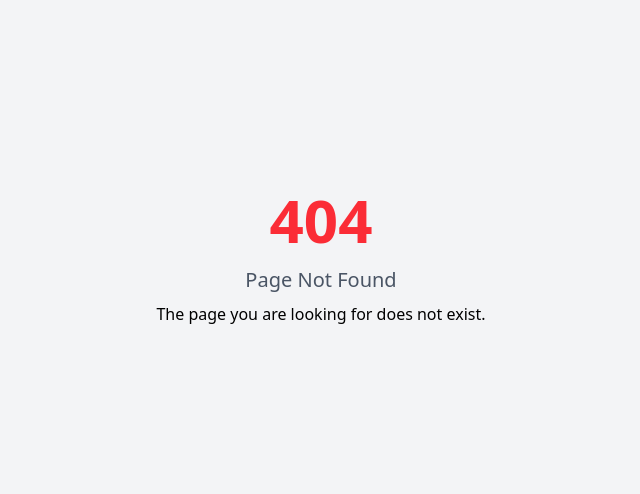
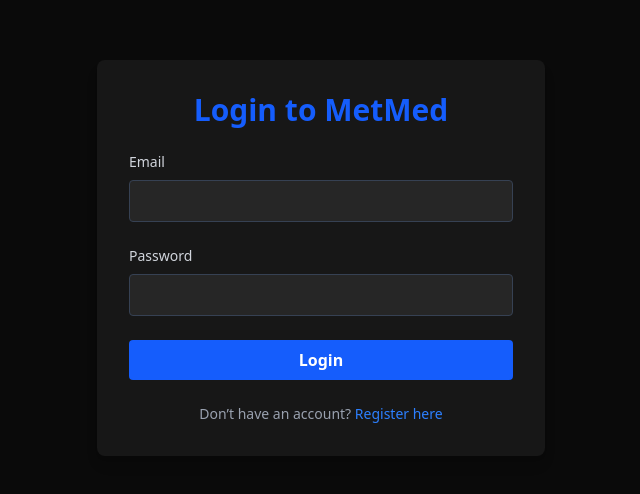
Before and after one commit to animesh156/MetMed, a React (Vite) app in the folder frontend/: page /login in a window 1280 px wide. Before the commit this address had no page. Shown: the part 142-636 px from the top of the page, without its empty margins (319-959 px from the left). Built offline with nearby package versions, Linux system fonts and the light colour scheme.

Commit message:
added login page

```diff
--- a/frontend/src/App.jsx
+++ b/frontend/src/App.jsx
@@ -17,12 +17,14 @@ import DoctorHistory from './pages/doctor/History'
 import DoctorVerify from './pages/admin/DoctorVerification';
 import PatientList from "./pages/admin/PatientList";
 import Home from "./pages/Home";
+import Login from "./pages/Login";
 
 function App() {
   return (
     <Router>
       <Routes>
         <Route path="/" element={<Home />} />
+        <Route path="/login" element={<Login />} />
         <Route path="/patient/dashboard" element={<PatientDashBaord />} />
         <Route path="/patient/appointment" element={<PatientAppointment />} />
         <Route path="/patient/book" element={<BookAppointment />} />
--- /dev/null
+++ b/frontend/src/pages/Login.jsx
@@ -0,0 +1,66 @@
+import React, { useState } from "react";
+
+function Login() {
+  const [email, setEmail] = useState("");
+  const [password, setPassword] = useState("");
+
+  const handleLogin = (e) => {
+    e.preventDefault();
+    // TODO: Add login logic with backend
+    console.log({ email, password });
+  };
+
+  return (
+    <div className="min-h-screen flex items-center justify-center bg-neutral-950 text-white px-4">
+      <div className="max-w-md w-full bg-neutral-900 rounded-lg shadow-lg p-8">
+        <h2 className="text-3xl font-bold text-center text-blue-600 mb-6">
+          Login to MetMed
+        </h2>
+
+        <form onSubmit={handleLogin} className="space-y-6">
+          <div>
+            <label className="block mb-2 text-sm font-medium text-gray-300">
+              Email
+            </label>
+            <input
+              type="email"
+              value={email}
+              onChange={(e) => setEmail(e.target.value)}
+              required
+              className="w-full px-4 py-2 rounded bg-neutral-800 border border-gray-700 text-white focus:outline-none focus:ring-2 focus:ring-blue-600"
+            />
+          </div>
+
+          <div>
+            <label className="block mb-2 text-sm font-medium text-gray-300">
+              Password
+            </label>
+            <input
+              type="password"
+              value={password}
+              onChange={(e) => setPassword(e.target.value)}
+              required
+              className="w-full px-4 py-2 rounded bg-neutral-800 border border-gray-700 text-white focus:outline-none focus:ring-2 focus:ring-blue-600"
+            />
+          </div>
+
+          <button
+            type="submit"
+            className="w-full bg-blue-600 hover:bg-blue-700 text-white font-semibold py-2 rounded transition"
+          >
+            Login
+          </button>
+        </form>
+
+        <p className="text-sm text-center text-gray-400 mt-6">
+          Don’t have an account?{" "}
+          <a href="/register" className="text-blue-500 hover:underline">
+            Register here
+          </a>
+        </p>
+      </div>
+    </div>
+  );
+}
+
+export default Login;
```
